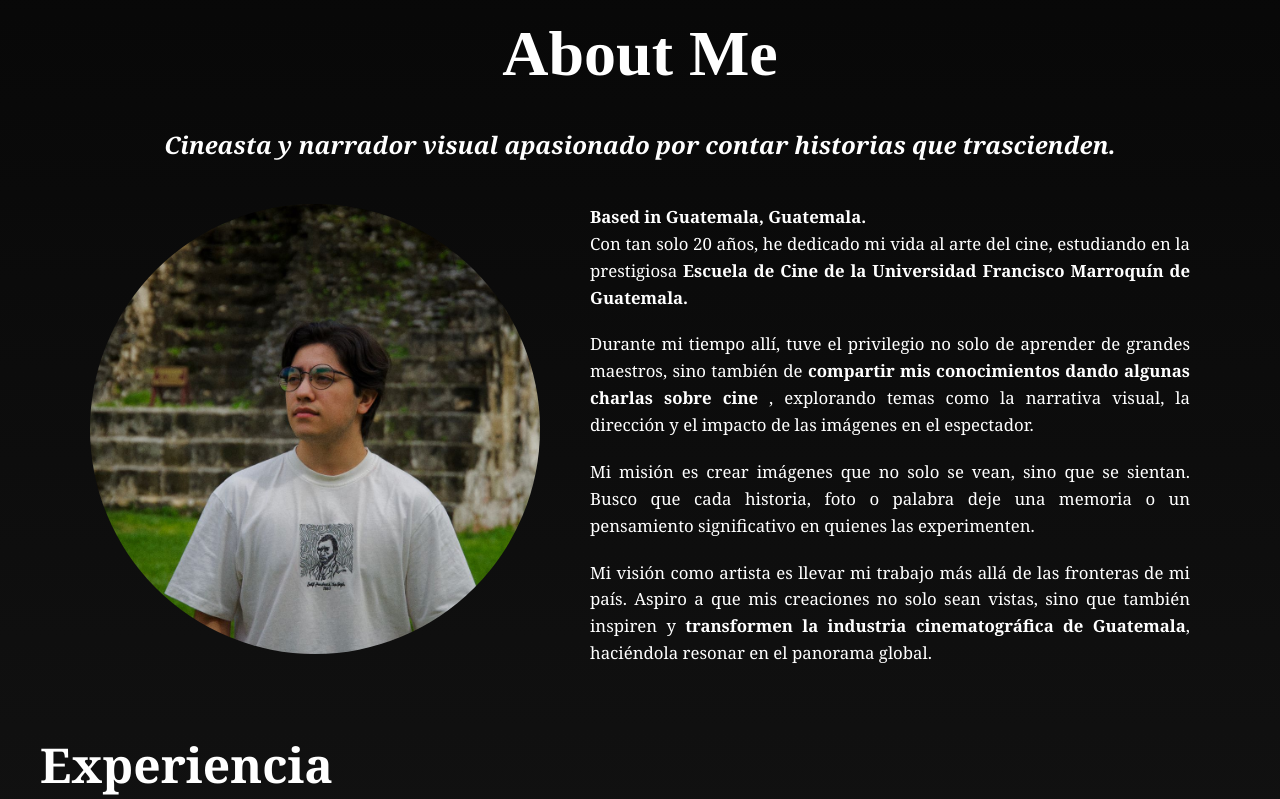
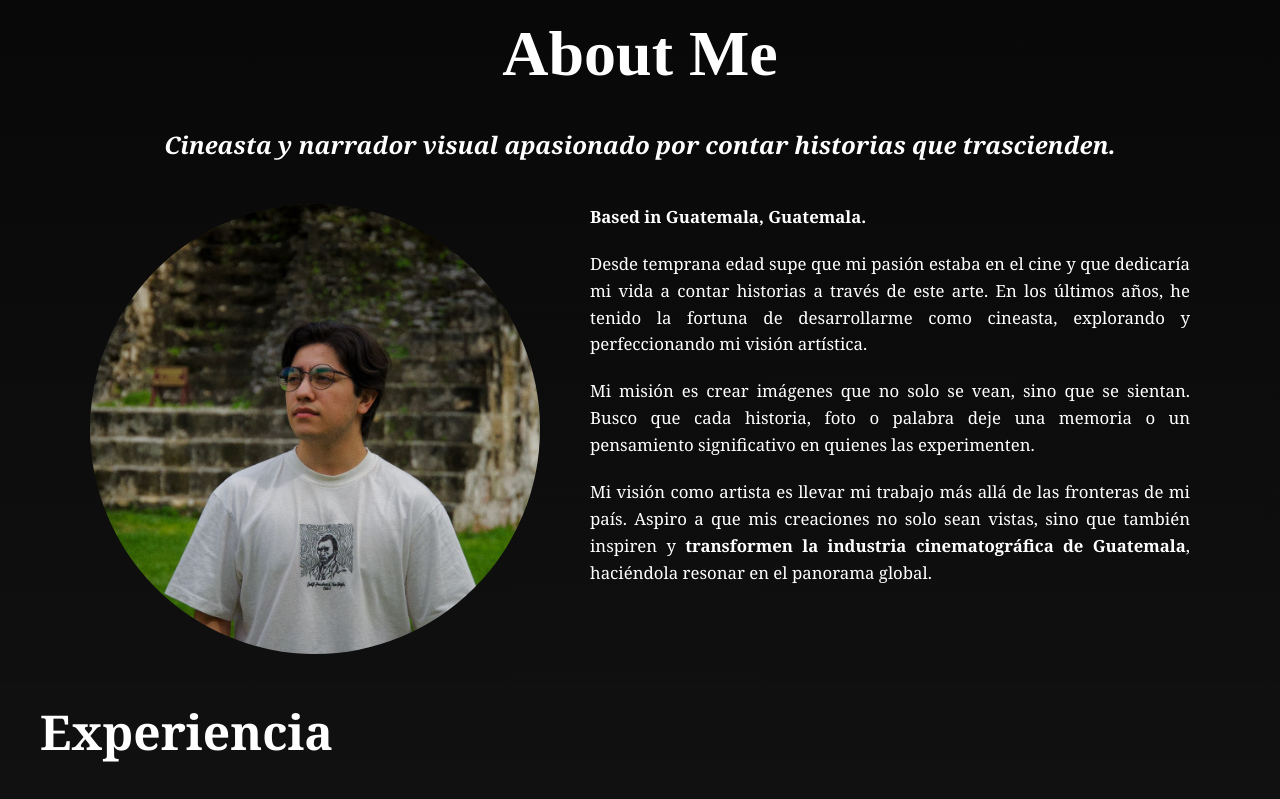
Before and after one commit to VennusAmery/DanielRuiz, a plain HTML site: page index.html in a window 1280 px wide. Shown: the part 700-1499 px from the top of the page. Drawn offline with Linux system fonts and the light colour scheme.

Commit message:
Actualizar index.html

```diff
--- a/index.html
+++ b/index.html
@@ -54,15 +54,9 @@
                 <img src="Portafolio/Foto1.jpg" alt="Daniel Ruiz" class="about-img">
                 <div class="about-text">
                     <p><strong>Based in Guatemala, Guatemala.</strong> <br>
-                    Con tan solo 20 años, he dedicado mi vida al arte del cine, estudiando en
-                    la prestigiosa <strong>Escuela de Cine de la Universidad Francisco Marroquín de
-                    Guatemala.</strong> </p>
+                   <p> Desde temprana edad supe que mi pasión estaba en el cine y que dedicaría mi vida a contar historias a través de este arte. En los últimos años, he tenido la fortuna de desarrollarme como cineasta, explorando y perfeccionando mi visión artística. </p>
 
-                    <p>Durante mi tiempo allí, tuve el privilegio no solo de
-                    aprender de grandes maestros, sino también de <strong>compartir mis
-                    conocimientos dando algunas charlas sobre cine</strong> , explorando temas como
-                    la narrativa visual, la dirección y el impacto de las imágenes en el
-                    espectador.</p>
+
 
                     <p >Mi misión es crear imágenes que no solo se vean, sino que se sientan.
                     Busco que cada historia, foto o palabra deje una memoria o un
```
